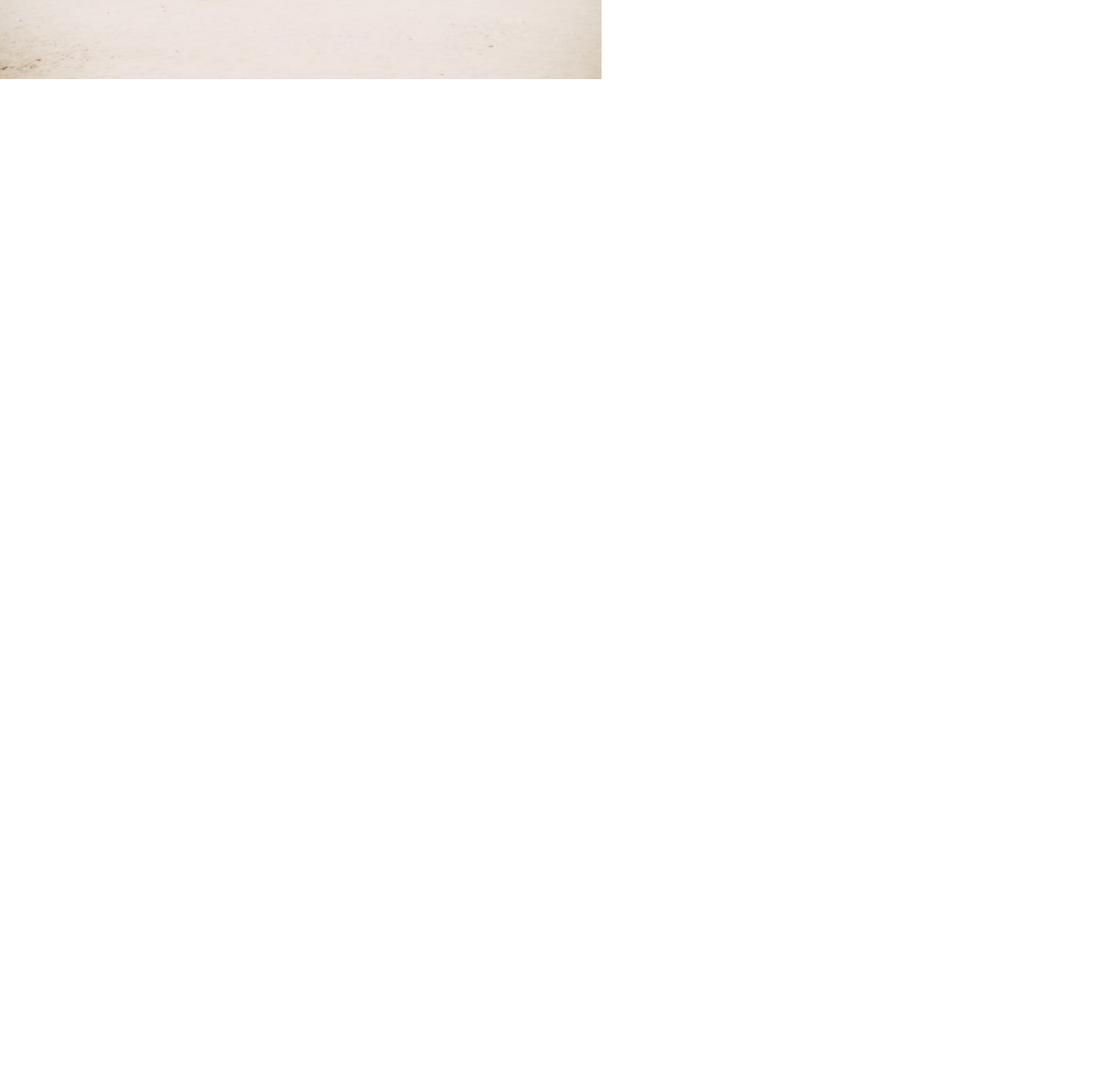
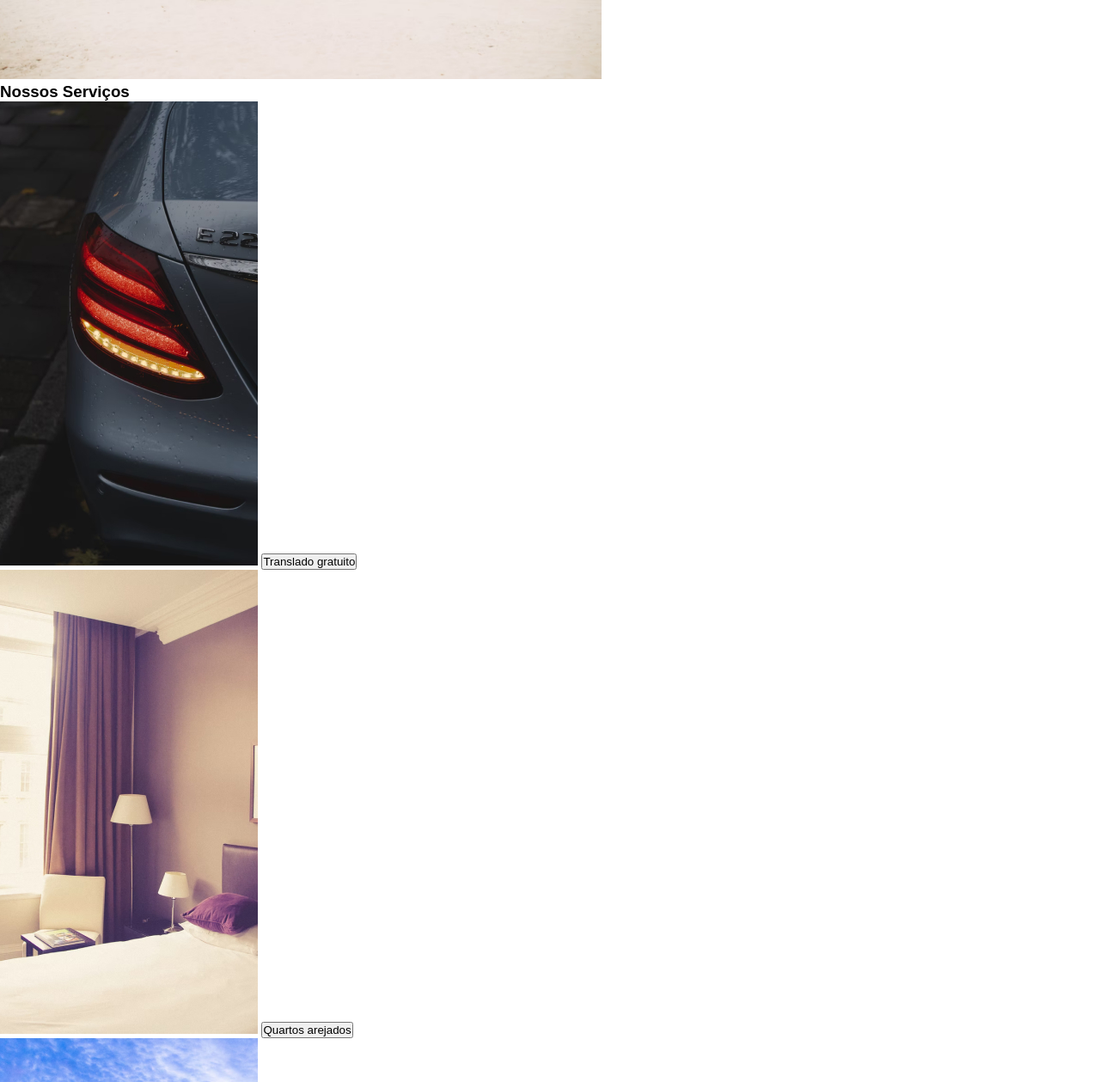
Before and after one commit to Annieleoliveiraa/hotel-dev, a plain HTML site: page index.html in a window 1280 px wide. Shown: the part 841-2100 px from the top of the page at 86% size. Before the commit the page ends 1120 px from the top, so only its background shows below. Drawn offline with Linux system fonts and the light colour scheme.

Commit message:
feat: Adicionando a secao 3 e novas images

```diff
--- a/index.html
+++ b/index.html
@@ -32,6 +32,27 @@
          </div>
       </section>
 
+      <section class="section-three">
+         <h1>Nossos Serviços</h1>
+        <div class="conatiner-images">
+         <div class="card-img1">
+            <img src="./assets/imagem-carro.jpg" alt="imagem do fundo do carro">
+            <button>Translado gratuito</button>
+         </div>
+
+         <div class="card-img2">
+            <img src="./assets/imagem-quarto.jpg" alt="imagem do quarto">
+            <button>Quartos arejados</button>
+         </div>
+
+         <div class="card-img3">
+            <img src="./assets/imagem-vista.jpg" alt="imagem da vista">
+            <button>Vista pro mar</button>
+         </div>
+
+        </div>
+      </section>
+
 
    </section>
 
```
